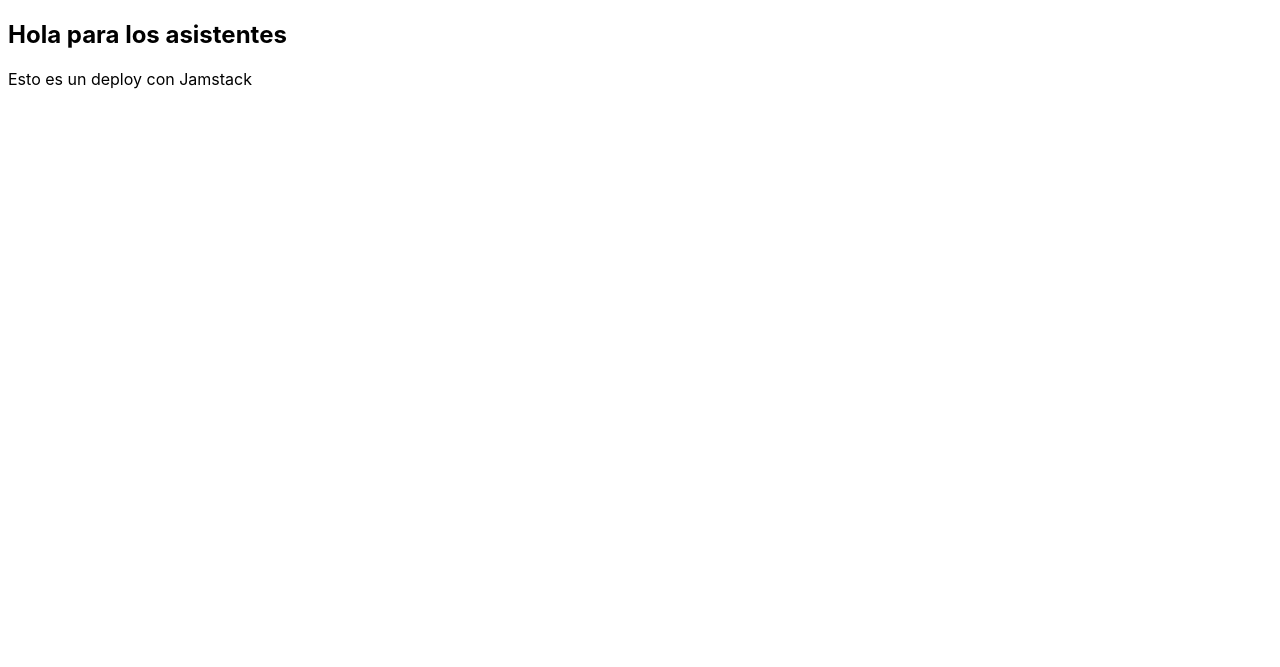
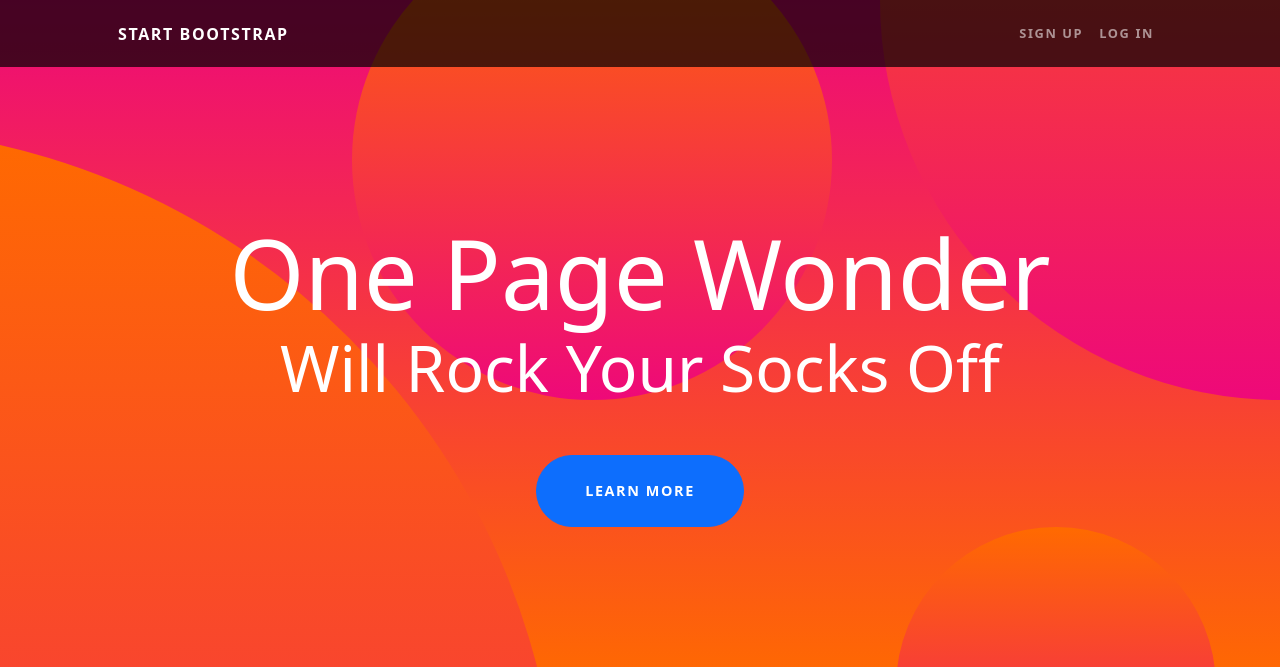
Before and after one commit to booleancl/jamstack-demo, a Jekyll site: the page built from index.html, in a window 1280 px wide and 1400 px high. Shown: the top 667 px of the window. Built offline with Jekyll 4.4.1, drawn with Linux system fonts in a browser that asks for light colours; some of the changed text lies outside the part shown; grey boxes are pictures that could not be loaded.

Commit message:
Theme added

```diff
--- /dev/null
+++ b/_includes/footer.html
@@ -0,0 +1,3 @@
+<footer class="py-5 bg-black">
+  <div class="container px-5"><p class="m-0 text-center text-white small">Copyright &copy; Your Website 2021</p></div>
+</footer>
--- /dev/null
+++ b/_includes/header.html
@@ -0,0 +1,13 @@
+<header class="masthead text-center text-white">
+  <div class="masthead-content">
+      <div class="container px-5">
+          <h1 class="masthead-heading mb-0">One Page Wonder</h1>
+          <h2 class="masthead-subheading mb-0">Will Rock Your Socks Off</h2>
+          <a class="btn btn-primary btn-xl rounded-pill mt-5" href="#scroll">Learn More</a>
+      </div>
+  </div>
+  <div class="bg-circle-1 bg-circle"></div>
+  <div class="bg-circle-2 bg-circle"></div>
+  <div class="bg-circle-3 bg-circle"></div>
+  <div class="bg-circle-4 bg-circle"></div>
+</header>
--- /dev/null
+++ b/_includes/navbar.html
@@ -0,0 +1,12 @@
+<nav class="navbar navbar-expand-lg navbar-dark navbar-custom fixed-top">
+  <div class="container px-5">
+      <a class="navbar-brand" href="#page-top">Start Bootstrap</a>
+      <button class="navbar-toggler" type="button" data-bs-toggle="collapse" data-bs-target="#navbarResponsive" aria-controls="navbarResponsive" aria-expanded="false" aria-label="Toggle navigation"><span class="navbar-toggler-icon"></span></button>
+      <div class="collapse navbar-collapse" id="navbarResponsive">
+          <ul class="navbar-nav ms-auto">
+              <li class="nav-item"><a class="nav-link" href="#!">Sign Up</a></li>
+              <li class="nav-item"><a class="nav-link" href="#!">Log In</a></li>
+          </ul>
+      </div>
+  </div>
+</nav>
--- a/_layouts/default.html
+++ b/_layouts/default.html
@@ -4,9 +4,17 @@
     <meta name="viewport" content="width=device-width, initial-scale=1">
     <meta charset="utf-8">
     <title>{{ page.title }} - {{ site.title }}</title>
+      <!-- Bootstrap CSS -->
+      <link href="https://cdn.jsdelivr.net/npm/bootstrap@5.1.3/dist/css/bootstrap.min.css" rel="stylesheet" integrity="sha384-1BmE4kWBq78iYhFldvKuhfTAU6auU8tT94WrHftjDbrCEXSU1oBoqyl2QvZ6jIW3" crossorigin="anonymous">
     <link rel="stylesheet" href="{{ "/assets/css/main.css" | relative_url }}">
   </head>
   <body>
+    {% include navbar.html %}
+    {% include header.html %}
     {{ content }}
+    {% include footer.html %}
+    <!-- Option 1: Bootstrap Bundle with Popper -->
+    <script src="https://cdn.jsdelivr.net/npm/bootstrap@5.1.3/dist/js/bootstrap.bundle.min.js" integrity="sha384-ka7Sk0Gln4gmtz2MlQnikT1wXgYsOg+OMhuP+IlRH9sENBO0LRn5q+8nbTov4+1p" crossorigin="anonymous"></script>
+
   </body>
 </html>
--- a/_sass/main.scss
+++ b/_sass/main.scss
@@ -1,9 +1,94 @@
-$backgroundColor: #ffffff;
-$bodyColor: #000000;
-$bodyFont: -apple-system,BlinkMacSystemFont,"Segoe UI",Helvetica,Arial,sans-serif,"Apple Color Emoji","Segoe UI Emoji","Segoe UI Symbol";
+html {
+  scroll-padding-top: 67px;
+}
 
-body {
-  background: $backgroundColor;
-  color: $bodyColor;
-  font-family: $bodyFont;
+.btn-xl {
+  text-transform: uppercase;
+  padding: 1.5rem 3rem;
+  font-size: 0.9rem;
+  font-weight: 700;
+  letter-spacing: 0.1rem;
 }
+
+.navbar-custom {
+  padding-top: 1rem;
+  padding-bottom: 1rem;
+  background-color: rgba(0, 0, 0, 0.7);
+}
+.navbar-custom .navbar-brand {
+  text-transform: uppercase;
+  font-size: 1rem;
+  letter-spacing: 0.1rem;
+  font-weight: 700;
+}
+.navbar-custom .navbar-nav .nav-item .nav-link {
+  text-transform: uppercase;
+  font-size: 0.8rem;
+  font-weight: 700;
+  letter-spacing: 0.1rem;
+}
+
+header.masthead {
+  position: relative;
+  overflow: hidden;
+  padding-top: calc(7rem + 72px);
+  padding-bottom: 7rem;
+  background: linear-gradient(0deg, #ff6a00 0%, #ee0979 100%);
+  background-repeat: no-repeat;
+  background-position: center center;
+  background-attachment: scroll;
+  background-size: cover;
+}
+header.masthead .masthead-content {
+  z-index: 1;
+  position: relative;
+}
+header.masthead .masthead-content .masthead-heading {
+  font-size: 4rem;
+}
+header.masthead .masthead-content .masthead-subheading {
+  font-size: 2rem;
+}
+header.masthead .bg-circle {
+  z-index: 0;
+  position: absolute;
+  border-radius: 100%;
+  background: linear-gradient(0deg, #ee0979 0%, #ff6a00 100%);
+}
+header.masthead .bg-circle-1 {
+  height: 90rem;
+  width: 90rem;
+  bottom: -55rem;
+  left: -55rem;
+}
+header.masthead .bg-circle-2 {
+  height: 50rem;
+  width: 50rem;
+  top: -25rem;
+  right: -25rem;
+}
+header.masthead .bg-circle-3 {
+  height: 20rem;
+  width: 20rem;
+  bottom: -10rem;
+  right: 5%;
+}
+header.masthead .bg-circle-4 {
+  height: 30rem;
+  width: 30rem;
+  top: -5rem;
+  right: 35%;
+}
+
+@media (min-width: 992px) {
+  header.masthead {
+    padding-top: calc(10rem + 55px);
+    padding-bottom: 10rem;
+  }
+  header.masthead .masthead-content .masthead-heading {
+    font-size: 6rem;
+  }
+  header.masthead .masthead-content .masthead-subheading {
+    font-size: 4rem;
+  }
+}
--- /dev/null
+++ b/index.html
@@ -0,0 +1,53 @@
+---
+layout: default
+title: "Happy Jamstack!"
+---
+
+ <!-- Content section 1-->
+        <section id="scroll">
+            <div class="container px-5">
+                <div class="row gx-5 align-items-center">
+                    <div class="col-lg-6 order-lg-2">
+                        <div class="p-5"><img class="img-fluid rounded-circle" src="assets/img/01.jpg" alt="..." /></div>
+                    </div>
+                    <div class="col-lg-6 order-lg-1">
+                        <div class="p-5">
+                            <h2 class="display-4">For those about to rock...</h2>
+                            <p>Lorem ipsum dolor sit amet, consectetur adipisicing elit. Quod aliquid, mollitia odio veniam sit iste esse assumenda amet aperiam exercitationem, ea animi blanditiis recusandae! Ratione voluptatum molestiae adipisci, beatae obcaecati.</p>
+                        </div>
+                    </div>
+                </div>
+            </div>
+        </section>
+        <!-- Content section 2-->
+        <section>
+            <div class="container px-5">
+                <div class="row gx-5 align-items-center">
+                    <div class="col-lg-6">
+                        <div class="p-5"><img class="img-fluid rounded-circle" src="assets/img/02.jpg" alt="..." /></div>
+                    </div>
+                    <div class="col-lg-6">
+                        <div class="p-5">
+                            <h2 class="display-4">We salute you!</h2>
+                            <p>Lorem ipsum dolor sit amet, consectetur adipisicing elit. Quod aliquid, mollitia odio veniam sit iste esse assumenda amet aperiam exercitationem, ea animi blanditiis recusandae! Ratione voluptatum molestiae adipisci, beatae obcaecati.</p>
+                        </div>
+                    </div>
+                </div>
+            </div>
+        </section>
+        <!-- Content section 3-->
+        <section>
+            <div class="container px-5">
+                <div class="row gx-5 align-items-center">
+                    <div class="col-lg-6 order-lg-2">
+                        <div class="p-5"><img class="img-fluid rounded-circle" src="assets/img/03.jpg" alt="..." /></div>
+                    </div>
+                    <div class="col-lg-6 order-lg-1">
+                        <div class="p-5">
+                            <h2 class="display-4">Let there be rock!</h2>
+                            <p>Lorem ipsum dolor sit amet, consectetur adipisicing elit. Quod aliquid, mollitia odio veniam sit iste esse assumenda amet aperiam exercitationem, ea animi blanditiis recusandae! Ratione voluptatum molestiae adipisci, beatae obcaecati.</p>
+                        </div>
+                    </div>
+                </div>
+            </div>
+        </section>
--- a/index.md
+++ /dev/null
@@ -1,8 +0,0 @@
----
-layout: default
-title: "Happy Jekylling!"
----
-
-## Hola para los asistentes
-
-Esto es un deploy con Jamstack
```
Also changed, not shown: 2 other files.
